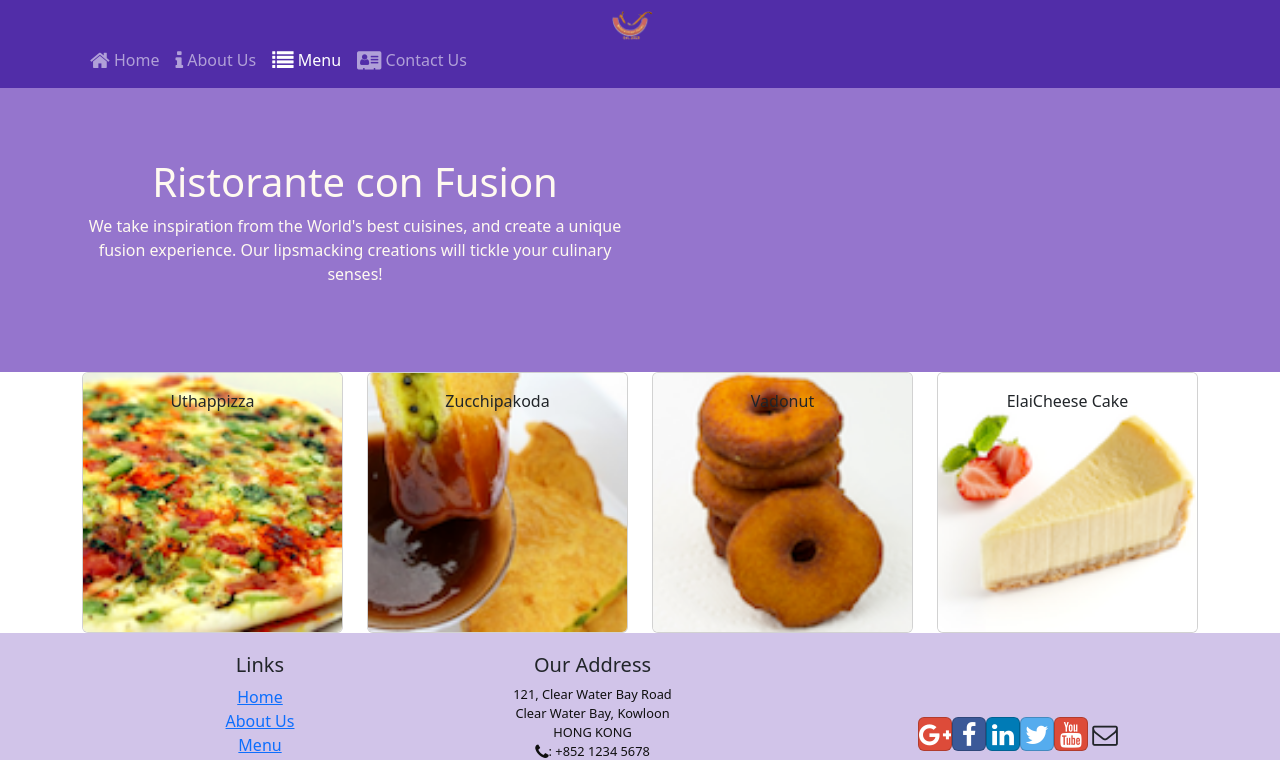
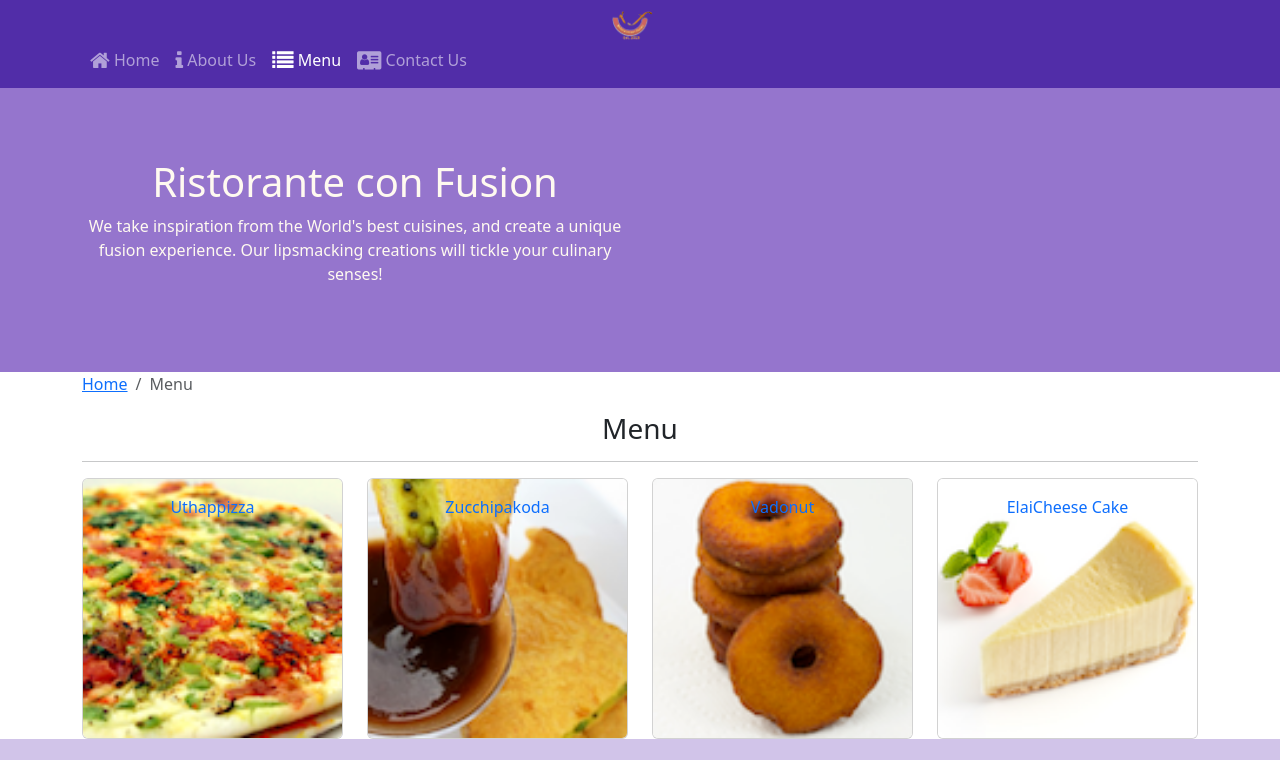
Before and after one commit to Theanhntp/my-app, a React (Create React App) app: page /menu in a window 1280 px wide. Shown: the top 760 px of the page. Built offline with nearby package versions, Linux system fonts and the light colour scheme.

Commit message:
Single Page Applications Part 2

```diff
--- a/src/components/ContactComponent.js
+++ b/src/components/ContactComponent.js
@@ -1,9 +1,21 @@
 import React from 'react';
+import { Breadcrumb, BreadcrumbItem } from 'reactstrap';
+import { Link } from 'react-router-dom';
 
 function Contact(props) {
     return(
         <div className="container">
             <div className="row row-content">
+                <div className="row">
+                    <Breadcrumb>
+                        <BreadcrumbItem><Link to="/home">Home</Link></BreadcrumbItem>
+                        <BreadcrumbItem active>Contact Us</BreadcrumbItem>
+                    </Breadcrumb>
+                    <div className="col-12">
+                        <h3>Contact Us</h3>
+                        <hr />
+                    </div>
+                </div>
                 <div className="col-12">
                 <h3>Location Information</h3>
                 </div>
--- a/src/components/DishdetailComponent.js
+++ b/src/components/DishdetailComponent.js
@@ -1,5 +1,7 @@
 import React, { Component } from 'react';
-import { Card, CardImg,  CardText, CardBody, CardTitle, Breadcrumb, BreadcrumbItem } from 'reactstrap';
+import { Card, CardImg, CardText, CardBody,
+    CardTitle, Breadcrumb, BreadcrumbItem } from 'reactstrap';
+import { Link } from 'react-router-dom';
 
 function RenderDish({dish}) {
     if(dish==null){
@@ -50,14 +52,27 @@ function RenderDish({dish}) {
 
   const  DishDetail = (props) => {
     if (props.dish != null)
-    return(
-        <div className='container' key={props.dish}>
-            <div className='row'>
-                <RenderDish dish={props.dish} />
-                <RenderComments comments={props.dish.comments} />
+    return (
+        <div className="container">
+        <div className="row">
+            <Breadcrumb>
+                <BreadcrumbItem><Link to="/menu">Menu</Link></BreadcrumbItem>
+                <BreadcrumbItem active>{props.dish.name}</BreadcrumbItem>
+            </Breadcrumb>
+            <div className="col-12">
+                <h3>{props.dish.name}</h3>
+                <hr />
             </div>
         </div>
+        <div className="row">
+            <div className="col-12 col-md-5 m-1">
+                <RenderDish dish={props.dish} />
+            </div>
+            <div className="col-12 col-md-5 m-1">
+                <RenderComments comments={props.comments} />
+            </div>
+        </div>
+        </div>
     );
-
   }
 export default DishDetail;
--- a/src/components/MainComponent.js
+++ b/src/components/MainComponent.js
@@ -1,6 +1,6 @@
 import React, { Component } from 'react';
 import { Navbar, NavbarBrand } from 'reactstrap';
-import { Routes, Route, Navigate } from 'react-router-dom';
+import { Routes, Route, Navigate, useParams } from 'react-router-dom';
 
 import Menu from './MenuComponent';
 import DishDetail from './DishdetailComponent';
@@ -41,6 +41,14 @@ class Main extends Component {
       );
     }
 
+    const DishWithId = ({match}) => {
+      const {dishId} = useParams();
+      return(
+          <DishDetail dish={this.state.dishes.filter((dish) => dish.id === parseInt(match.params.dishId,10))[0]}
+            comments={this.state.comments.filter((comment) => comment.dishId === parseInt(match.params.dishId,10))} />
+      );
+    };
+
 
     return (
       <div>
@@ -50,6 +58,7 @@ class Main extends Component {
             <Route exact path='/menu' element={<Menu dishes={this.state.dishes} onClick={(dishId) => this.onDishSelect(dishId)} />} />
             <Route to="/home" element={<Navigate to="/menu" />}/>
             <Route exact path='/contactus' Component={Contact} />
+            <Route path='/menu/:dishId' component={DishWithId} />
         </Routes>
         <DishDetail dish={this.state.dishes.filter((dish) => dish.id === this.state.selectedDish)[0]} />
         <Footer />
--- a/src/components/MenuComponent.js
+++ b/src/components/MenuComponent.js
@@ -1,19 +1,22 @@
 import React, { Component } from 'react';
-import { Card, CardImg, CardImgOverlay, CardText, CardBody,
-  CardTitle } from 'reactstrap';
+import { Card, CardImg, CardImgOverlay,
+    CardTitle, Breadcrumb, BreadcrumbItem } from 'reactstrap';
+import { Link } from 'react-router-dom';
 import DishDetail from './DishdetailComponent';
 
 function RenderMenuItem ({dish, onClick}) {
     return (
-      <Card
-          >
+        <Card>
+            <Link to={`/menu/${dish.id}`} >
                 <CardImg width="100%" src={dish.image} alt={dish.name} />
                 <CardImgOverlay>
                     <CardTitle>{dish.name}</CardTitle>
                 </CardImgOverlay>
+            </Link>
         </Card>
     );
 }
+
 
 const Menu = (props) => {
 
@@ -28,6 +31,16 @@ const Menu = (props) => {
     return (
         <div className="container">
             <div className="row">
+                <Breadcrumb>
+                    <BreadcrumbItem><Link to="/home">Home</Link></BreadcrumbItem>
+                    <BreadcrumbItem active>Menu</BreadcrumbItem>
+                </Breadcrumb>
+                <div className="col-12">
+                    <h3>Menu</h3>
+                    <hr />
+                </div>
+            </div>
+            <div className="row">
                 {menu}
             </div>
         </div>
```
Lines whose indentation alone changed are shown as unchanged.
